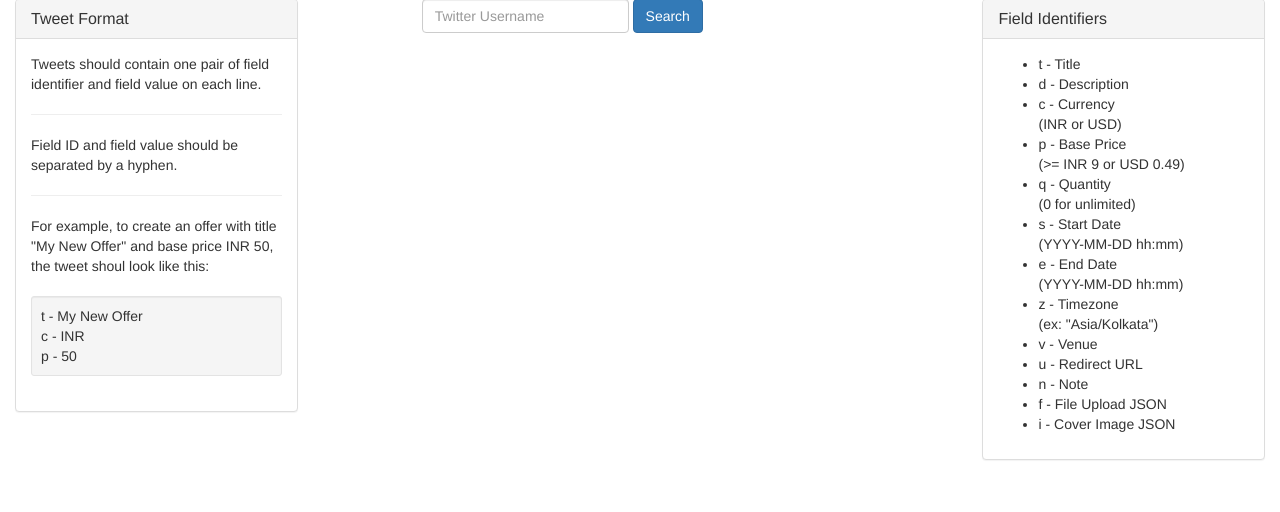
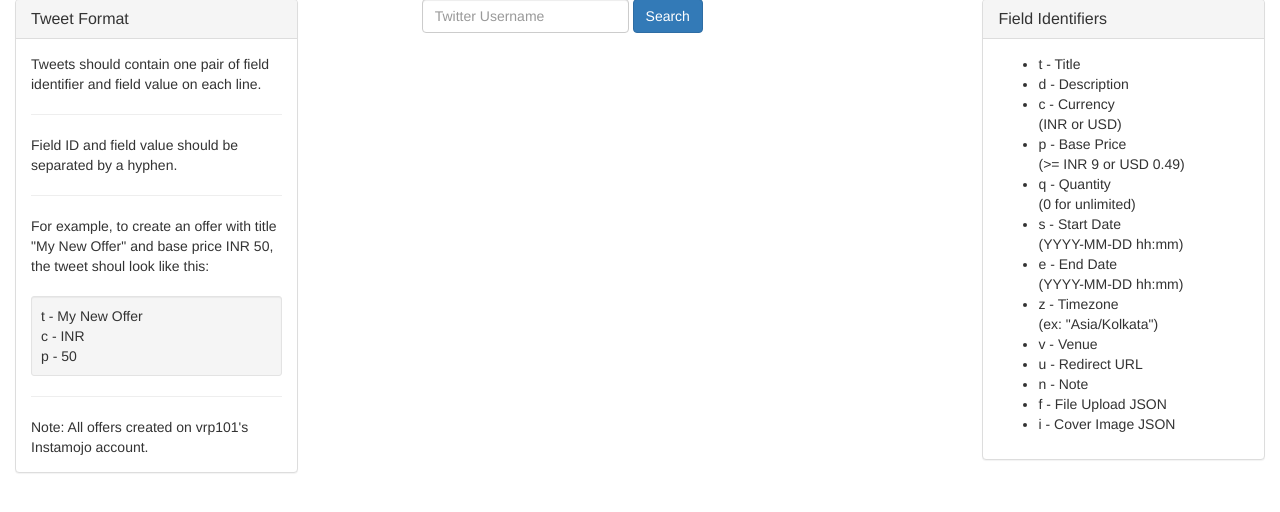
Before and after one commit to vishrut/Tweetmojo, a Django app: page / in a window 1280 px wide. Shown: the part 73-585 px from the top of the page. Run offline with Django 3.2, Linux system fonts and the light colour scheme; parts of the project's set-up code (start-up, migrations or seed data) failed here and were passed over; some libraries are stand-ins or nearby versions.

Commit message:
Adding a note, small UI changes

```diff
--- a/tweetrieve/templates/create_offer.html
+++ b/tweetrieve/templates/create_offer.html
@@ -9,7 +9,7 @@
 
 <nav class="navbar navbar-default" role="navigation">
   <div class="navbar-header">
-    <a class="navbar-brand" href="">Tweetmojo</a>
+    <a class="navbar-brand" href="/">Tweetmojo</a>
   </div>
 </nav>
 
--- a/tweetrieve/templates/tweet_list.html
+++ b/tweetrieve/templates/tweet_list.html
@@ -39,6 +39,8 @@ function sendTweet(tweet_id){
     		c - INR<br>
     		p - 50
     		</div>
+    		<hr>
+    		Note: All offers created on vrp101's Instamojo account.
 		</div>
  	</div>
  </div>
```
Also changed, not shown: README.md.
